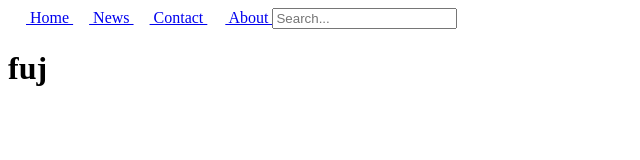
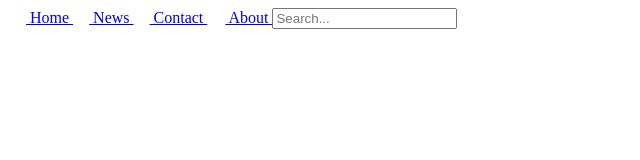
Before and after one commit to Coleete/coleete.github.io, a plain HTML site: page index.html in a window 1280 px wide. Shown: the full height of the page, 0-640 px from the left. Drawn offline with Linux system fonts and the light colour scheme.

Commit message:
coleete.github.io

```diff
--- a/index.html
+++ b/index.html
@@ -33,8 +33,3 @@
 
 
 </div>
-
-
-
-
-<h1>fuj</h1>
```
